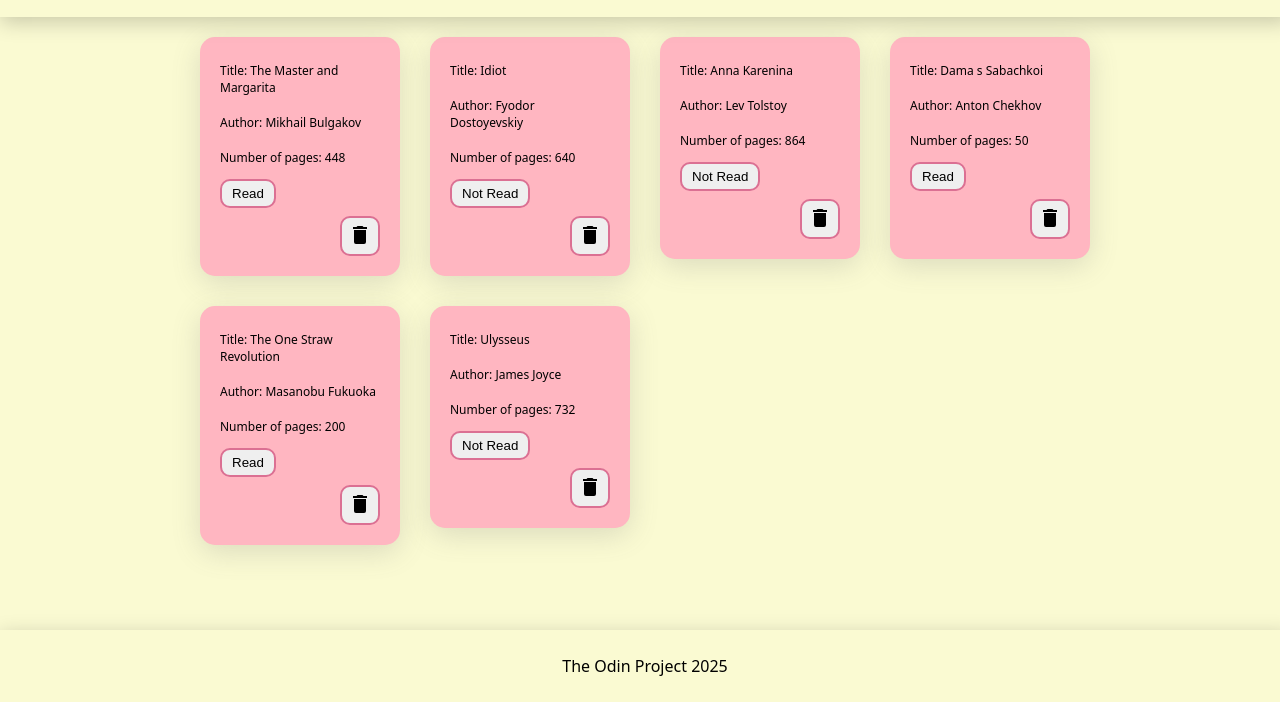
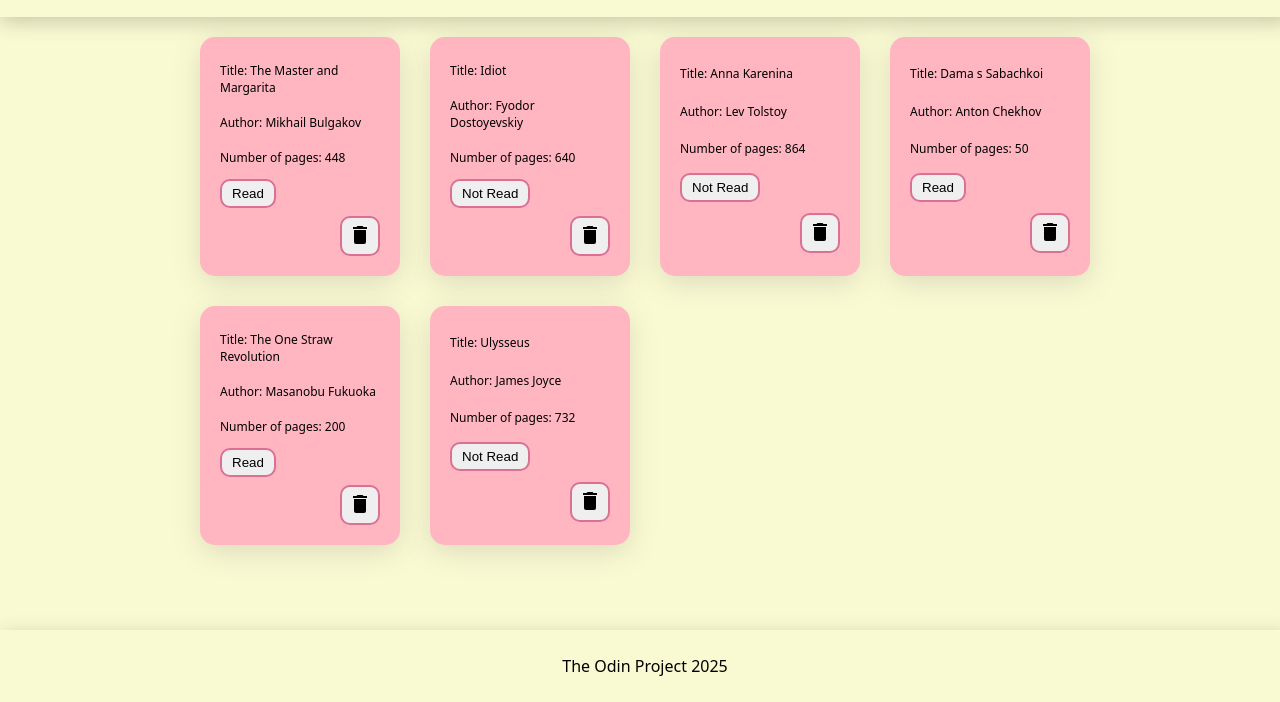
Before and after one commit to pchova/book-library, a plain HTML site: page index.html in a window 1280 px wide. Shown: the part 98-800 px from the top of the page. Drawn offline with Linux system fonts and the light colour scheme.

Commit message:
deleted aspect ratio

```diff
--- a/style.css
+++ b/style.css
@@ -51,7 +51,6 @@ h1, h2, h3, h4, h5, h6, p {
 .bookCardStyle {
     box-shadow: rgba(100, 100, 111, 0.2) 0px 7px 29px 0px;
     font-size: 12px;
-    aspect-ratio: 1/1;
     background-color: lightpink;
     border-radius: 15px;
     border: none;
```
